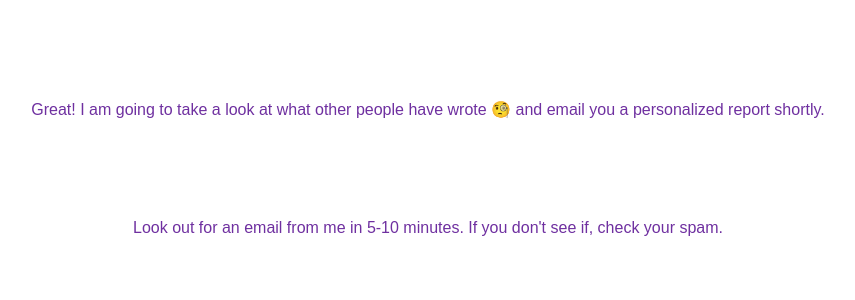
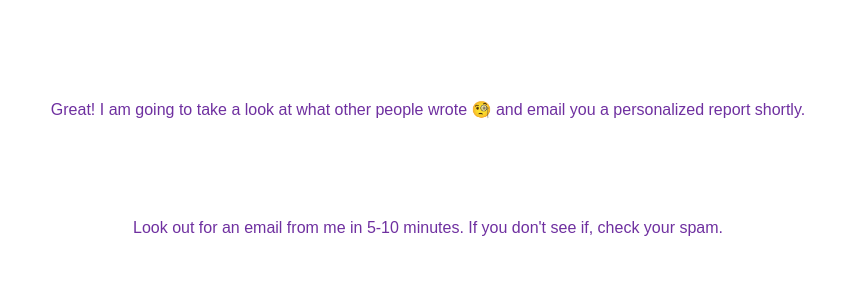
Before and after one commit to ianxxiao/use-athena, a Flask app: template templates/success.html in a window 1280 px wide. Shown: the top 300 px of the page, without its empty margins (212-1067 px from the left). Run offline with Flask 2, Linux system fonts and the light colour scheme; the template is opened without the code that fills it, so the values that code supplies are empty.

Commit message:
- small grammar clean up

```diff
--- a/templates/success.html
+++ b/templates/success.html
@@ -6,7 +6,7 @@
     </head>
     <body>
         <div class="container">
-            <p>Great! I am going to take a look at what other people have wrote &#x1F9D0 and email you a personalized report shortly.</p>
+            <p>Great! I am going to take a look at what other people wrote &#x1F9D0 and email you a personalized report shortly.</p>
             <p>Look out for an email from me in 5-10 minutes. If you don't see if, check your spam.</p>
         </div>
 
```
